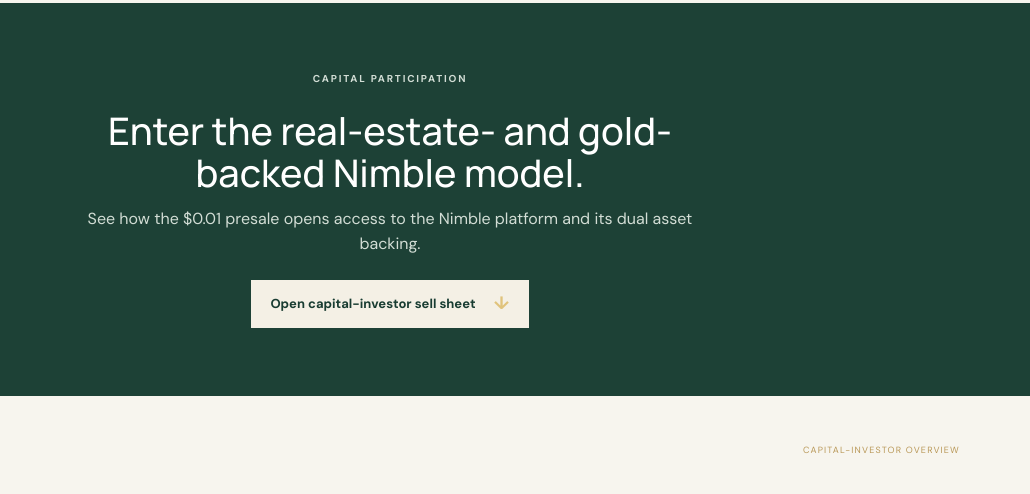
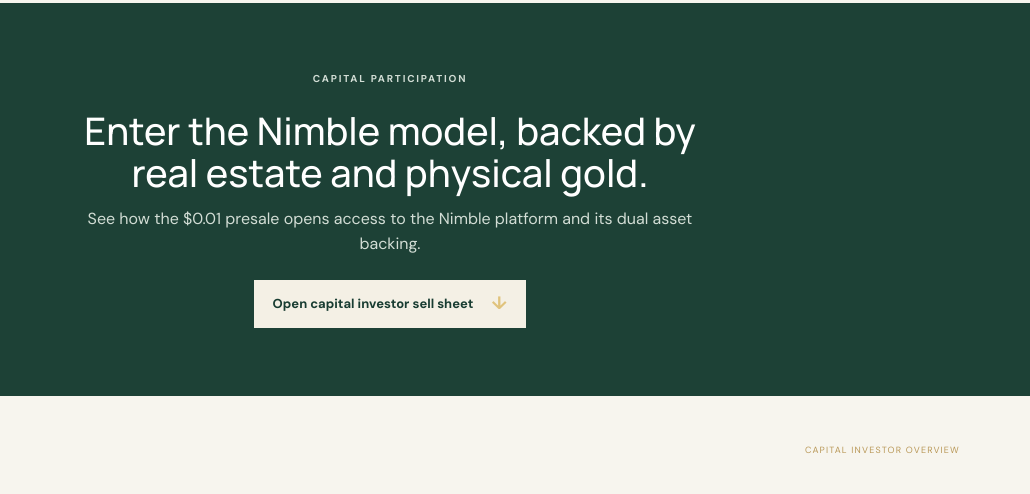
Before and after one commit to annemurph/nimble-investor-materials-6f3a9d8c72e14b5fa094c8d317e6b2a1, a plain HTML site: page financial-investors.html in a window 1280 px wide. Shown: the part 1953-2447 px from the top of the page, 250-1280 px from the left. Drawn offline with Linux system fonts and the light colour scheme.

Commit message:
Remove awkward hyphens from capital investor page copy

```diff
--- a/financial-investors.html
+++ b/financial-investors.html
@@ -1,7 +1,7 @@
-<!doctype html><html lang="en"><head><meta charset="utf-8"><meta name="viewport" content="width=device-width,initial-scale=1"><meta name="description" content="Participate in Project Nimble’s real-estate- and gold-backed token model through the $0.01 presale."><title>Financial Investors | Project Nimble</title><link rel="stylesheet" href="styles.css?v=7"></head><body>
+<!doctype html><html lang="en"><head><meta charset="utf-8"><meta name="viewport" content="width=device-width,initial-scale=1"><meta name="description" content="Participate in Project Nimble’s token model, backed by real estate and physical gold, through the $0.01 presale."><title>Financial Investors | Project Nimble</title><link rel="stylesheet" href="styles.css?v=7"></head><body>
 <header class="header container"><a class="brand" href="index.html"><img class="brand-logo" src="nimble-logo.jpg" alt="Project Nimble logo: Real Estate + Gold + Crypto = (N)"></a><nav class="nav"><a href="#allocation">Investment allocation</a><a href="#terms">Capital example</a><a class="nav-cta" href="#next-step">Explore Nimble</a></nav></header>
-<main><section class="container hero"><div><p class="kicker">For financial investors</p><h1>Participate in Nimble’s <em>$0.01 presale.</em></h1><p class="lede">From the fixed Nimble token supply, 50 million tokens are available at the $0.01 presale price. No additional tokens will ever be minted. Presale proceeds fund Project Nimble’s startup and operating costs.</p><div class="actions"><a class="button primary" href="#allocation">See the opportunity <b>→</b></a><a class="button secondary" href="capital-investor-sell-sheet.pdf">Sell sheet</a><a class="button secondary" href="capital-investor-infographic.png">Infographic</a></div><p class="hero-note">The Nimble token is the utility and settlement instrument of a real-estate- and gold-backed platform. Holding tokens does not provide company equity, profit participation, dividends or claims on company revenue.</p></div><div class="visual capital-photo"><img src="capital-investor-hero.png" alt="Modern multifamily property with gold bars and dimensional Nimble-style coins"><span class="visual-label">Capital · real estate backing · physical-gold backing</span></div></section>
+<main><section class="container hero"><div><p class="kicker">For financial investors</p><h1>Participate in Nimble’s <em>$0.01 presale.</em></h1><p class="lede">From the fixed Nimble token supply, 50 million tokens are available at the $0.01 presale price. No additional tokens will ever be minted. Presale proceeds fund Project Nimble’s startup and operating costs.</p><div class="actions"><a class="button primary" href="#allocation">See the opportunity <b>→</b></a><a class="button secondary" href="capital-investor-sell-sheet.pdf">Sell sheet</a><a class="button secondary" href="capital-investor-infographic.png">Infographic</a></div><p class="hero-note">The Nimble token is the utility and settlement instrument of a platform backed by real estate and physical gold. Holding tokens does not provide company equity, profit participation, dividends or claims on company revenue.</p></div><div class="visual capital-photo"><img src="capital-investor-hero.png" alt="Modern multifamily property with gold bars and dimensional Nimble-style coins"><span class="visual-label">Capital · real estate backing · physical-gold backing</span></div></section>
 <section class="section alt allocation-overview" id="allocation"><div class="container"><div class="section-head"><p class="kicker">Nimble company model</p><h2>The Nimble token is backed by real estate and physical gold.</h2><p>Wholly owned apartment properties establish the token’s real-estate backing. One-third of property NOI continually purchases and stores physical gold, expanding the token’s gold backing over time.</p></div><div class="steps allocation-steps"><article class="step" data-share="⅓"><span class="num">1/3 / REAL ESTATE RESERVES</span><h3>Strengthen the portfolio</h3><p>One-third of NOI from company-owned properties builds the real estate reserve account.</p></article><article class="step" data-share="⅓"><span class="num">1/3 / GOLD</span><h3>Expand gold backing</h3><p>One-third of property NOI purchases and stores physical gold that backs the Nimble token.</p></article><article class="step" data-share="⅓"><span class="num">1/3 / OPERATIONS</span><h3>Build the platform</h3><p>One-third of property NOI funds Project Nimble’s platform and operations.</p></article></div></div></section>
 <section class="section" id="terms"><div class="container"><div class="example capital-example"><div><p class="kicker">Illustrative token valuation</p><h2>$1 million at $0.01 per token.</h2><p>At the $0.01 example rate, a $1 million valuation corresponds to 100 million Nimble tokens. This demonstrates the token-to-value calculation; 50 million tokens from the fixed supply are available during the presale.</p></div><div><div class="example-figure"><div><strong>$1M</strong><span>Valuation</span></div><div class="arrow">→</div><div><strong>100M</strong><span>Nimble tokens at $0.01</span></div></div></div></div><div class="split" style="margin-top:20px"><article class="split-card"><h3>Presale purpose</h3><p>The $0.01 presale makes 50 million tokens from the fixed supply available to fund startup and operating costs. The total token supply never increases: no additional tokens will be minted.</p></article><article class="split-card"><h3>What to review</h3><p>Review the governing investment documents for pricing, rights, eligibility, risks, liquidity and use-of-funds terms.</p></article></div></div></section>
-<section class="closing" id="next-step"><div class="container"><p class="kicker">Capital participation</p><h2>Enter the real-estate- and gold-backed Nimble model.</h2><p>See how the $0.01 presale opens access to the Nimble platform and its dual asset backing.</p><a class="button primary" href="capital-investor-sell-sheet.pdf">Open capital-investor sell sheet <b>↓</b></a></div></section></main>
-<footer class="container footer"><div class="footer-top"><a class="brand" href="index.html"><img class="brand-logo" src="nimble-logo.jpg" alt="Project Nimble logo: Real Estate + Gold + Crypto = (N)"></a><span>Capital-investor overview</span></div><div class="disclaimer">This page provides a general overview and does not constitute an offer, solicitation, investment recommendation or promise of investment outcome. Holding Nimble tokens does not convey company equity, profit participation, dividends or claims on company revenue. Token value may change and is not guaranteed. Refer to definitive documentation for complete terms, risks and eligibility requirements.</div></footer></body></html>
+<section class="closing" id="next-step"><div class="container"><p class="kicker">Capital participation</p><h2>Enter the Nimble model, backed by real estate and physical gold.</h2><p>See how the $0.01 presale opens access to the Nimble platform and its dual asset backing.</p><a class="button primary" href="capital-investor-sell-sheet.pdf">Open capital investor sell sheet <b>↓</b></a></div></section></main>
+<footer class="container footer"><div class="footer-top"><a class="brand" href="index.html"><img class="brand-logo" src="nimble-logo.jpg" alt="Project Nimble logo: Real Estate + Gold + Crypto = (N)"></a><span>Capital investor overview</span></div><div class="disclaimer">This page provides a general overview and does not constitute an offer, solicitation, investment recommendation or promise of investment outcome. Holding Nimble tokens does not convey company equity, profit participation, dividends or claims on company revenue. Token value may change and is not guaranteed. Refer to definitive documentation for complete terms, risks and eligibility requirements.</div></footer></body></html>
```
